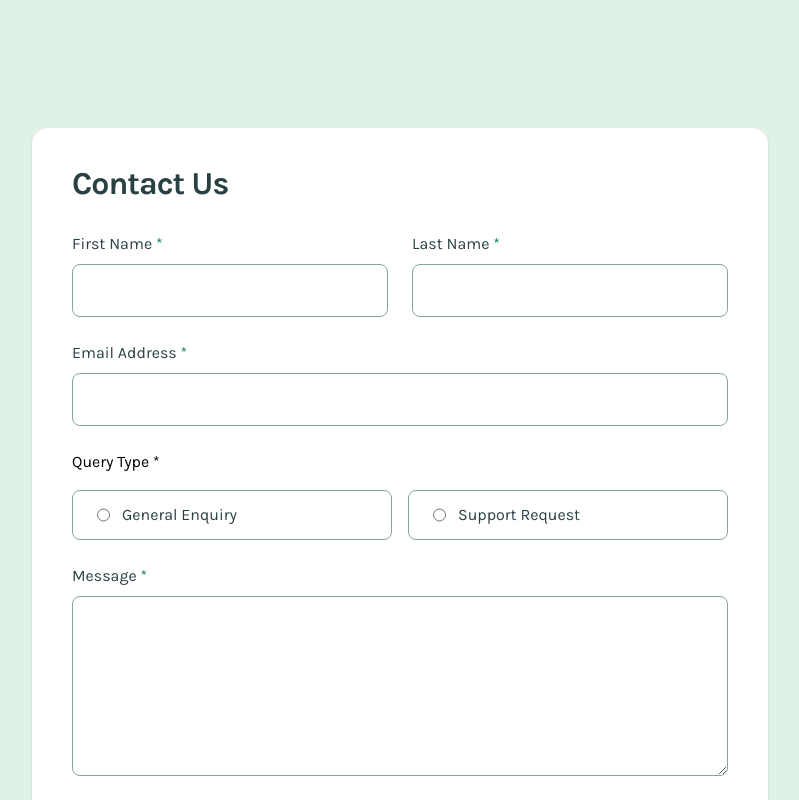
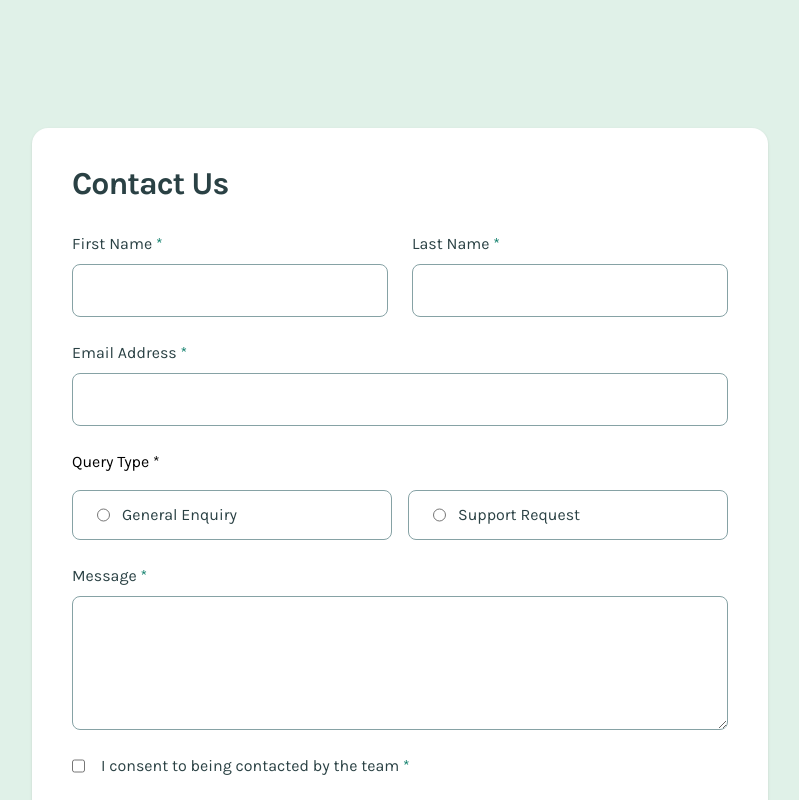
Before and after one commit to orrest/contact-form, an Angular app: page / in a window 1280 px wide. Shown: the top 800 px of the page, without its empty margins (240-1039 px from the left). Built offline with nearby package versions, Linux system fonts and the light colour scheme.

Commit message:
bugfix: textarea rows

```diff
--- a/src/app/contact-page/contact-page.html
+++ b/src/app/contact-page/contact-page.html
@@ -79,6 +79,7 @@
     <fieldset class="text-input">
       <label for="message">Message <span>*</span></label>
       <textarea
+        rows="4"
         id="message"
         formControlName="message"
         autocomplete="off"
```
